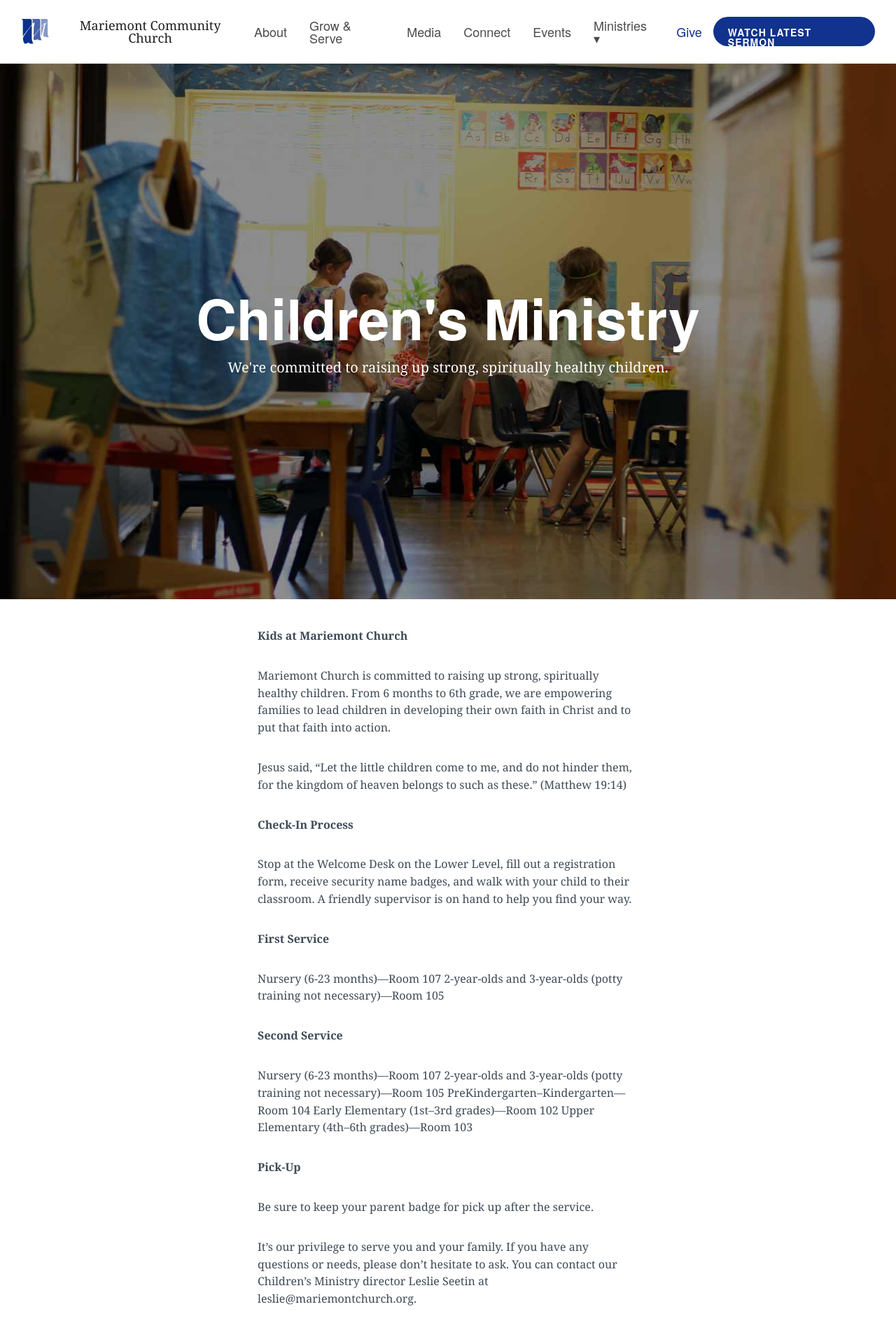
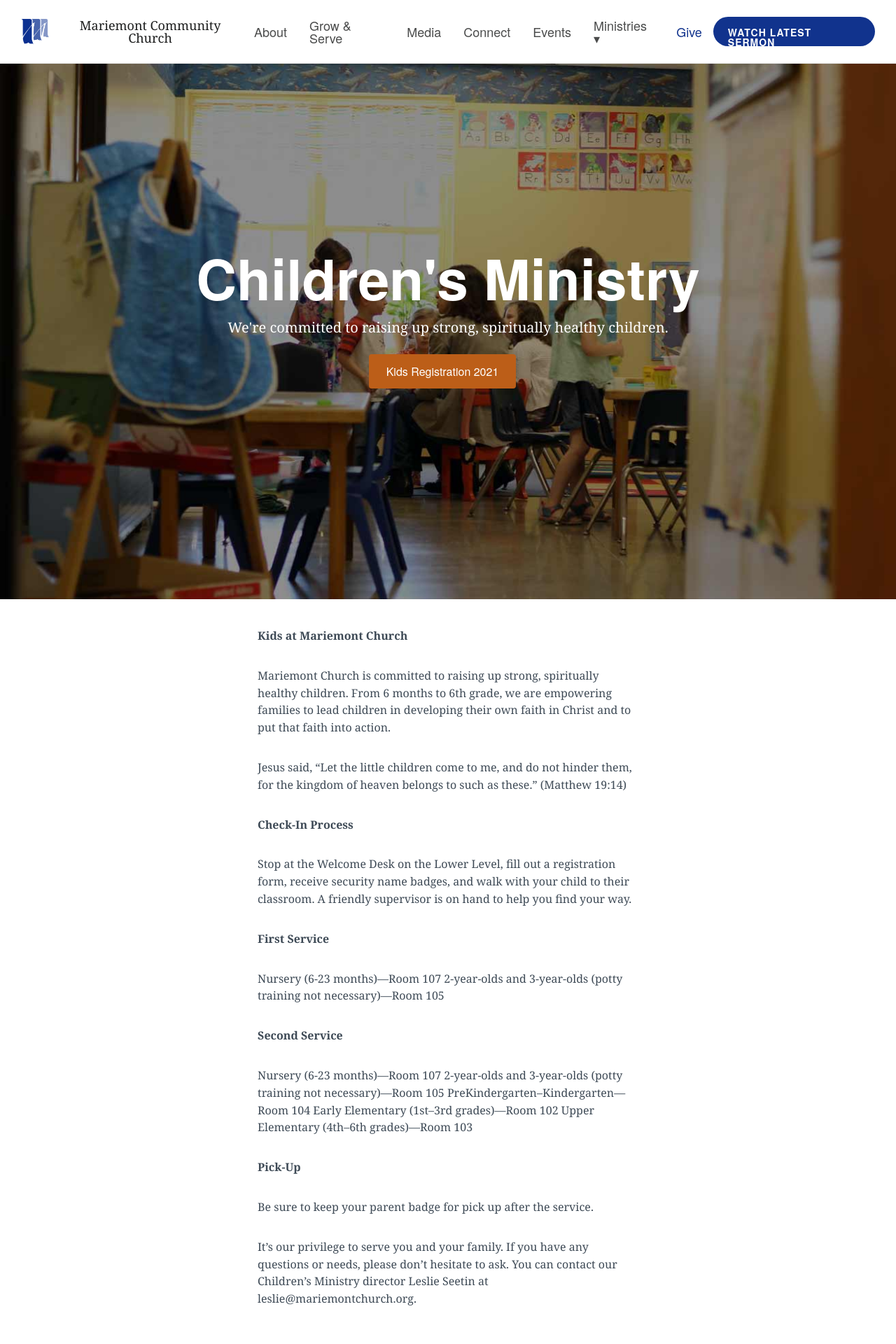
Before and after one commit to lukemoderwell/mariemont, a Jekyll site: the page built from kids.md, in a window 1280 px wide. Shown: the top 1920 px of the page at 70% size. Built offline with Jekyll 4.4.1, drawn with Linux system fonts in a browser that asks for light colours; nearby versions of some CDN libraries.

Commit message:
add kids registration 2021 and hero buttons

```diff
--- a/_config.yml
+++ b/_config.yml
@@ -40,6 +40,8 @@
     bg_color: ''
     hero_image: ''
     hasHero: false
+    hero_cta_link: ''
+    hero_cta_text: ''
     hasDownload: false
     download:
       file:
--- a/_layouts/page.html
+++ b/_layouts/page.html
@@ -5,31 +5,49 @@
 {% if page.hasDownload == true %}
 <div class="page_downloadBar">
   <span class="page_downloadInfo">{{ page.download.info }}</span>
-  <a href="{{ page.download.file }}" class="btn btn--small btn--primary">{{ page.download.cta }}</a>
+  <a href="{{ page.download.file }}" class="btn btn--small btn--primary"
+    >{{ page.download.cta }}</a
+  >
 </div>
-{% endif %}
-{% if page.hasHero == true %}
-  <div class="page_hero" style="background-image: url('{{ page.hero_image }}'); background-size: cover;">
+{% endif %} {% if page.hasHero == true %}
+<div
+  class="page_hero"
+  style="background-image: url('{{ page.hero_image }}'); background-size: cover;"
+>
   {% else %}
   <div class="page_header" style="background-color: {{ page.bg_color }};">
     {% endif %}
     <div class="page_heroText">
       <h2 class="page_heading">{{ page.heading }}</h2>
       <h3 class="page_leadIn">{{ page.lead_in }}</h3>
-    {% if page.title == 'Grow' %}
+      {% if page.hero_cta_link.size > 0 %}
       <div class="page_heroButtonGroup">
-      <a href="/small-groups" class="btn btn--small btn--secondary">Find A Small Group</a>
-      <a href="/uploads/TheWayBklt_Jan2017.pdf" class="btn btn--small btn--secondary">Following Jesus</a>
-      <a href="/serve" class="btn btn--small btn--secondary">Serving Opportunities</a>
-      <a href="/membership" class="btn btn--small btn--secondary">Membership</a>
+        <a href="{{ page.hero_cta_link }}" class="btn btn--tertiary"
+          >{{page.hero_cta_text}}</a
+        >
+      </div>
+      {% endif %} {% if page.title == 'Grow' %}
+      <div class="page_heroButtonGroup">
+        <a href="/small-groups" class="btn btn--small btn--secondary"
+          >Find A Small Group</a
+        >
+        <a
+          href="/uploads/TheWayBklt_Jan2017.pdf"
+          class="btn btn--small btn--secondary"
+          >Following Jesus</a
+        >
+        <a href="/serve" class="btn btn--small btn--secondary"
+          >Serving Opportunities</a
+        >
+        <a href="/membership" class="btn btn--small btn--secondary"
+          >Membership</a
+        >
       </div>
       {% endif %}
     </div>
   </div>
   <div class="container page_content">
-  {% if page.content %}
-    {{ content }}
-  {% endif %}
+    {% if page.content %} {{ content }} {% endif %}
   </div>
   {% if page.title == 'About' %}
   <div class="container">
@@ -39,3 +57,4 @@
     {% include staff-grid.html %}
   </div>
   {% endif %}
+</div>
--- a/assets/stylesheets/components/_button.scss
+++ b/assets/stylesheets/components/_button.scss
@@ -44,6 +44,15 @@
   }
 }
 
+.btn--tertiary {
+  background: $color-mcc-orange;
+  color: $color--white;
+
+   &:hover {
+    background: darken($color-mcc-orange, 10%);
+  }
+}
+
 .footer_btn {
   width: 100%;
   margin-top: 20px;
--- a/assets/stylesheets/components/_page.scss
+++ b/assets/stylesheets/components/_page.scss
@@ -75,7 +75,7 @@
   font-size: $fs-4;
   color: $color--black-90;
 
-	@media(min-width: $med) {
+  @media (min-width: $med) {
     text-align: left;
   }
 }
@@ -108,7 +108,6 @@
   }
 }
 
-
 /*Download Bar */
 .page_downloadBar {
   display: -webkit-box;
@@ -125,7 +124,7 @@
   padding: $unit-3 $unit-5;
   text-align: center;
   color: $color--white;
-	background-color: $color--dark-gray;
+  background-color: $color-mcc-orange;
 
   .page_downloadInfo {
     display: none;
--- a/kids.md
+++ b/kids.md
@@ -1,11 +1,13 @@
 ---
 title: Kids
 date: 2016-10-18 20:18:00 -04:00
-permalink: "/kids/"
+permalink: '/kids/'
 position: 6
 is_ministry: true
-hero_image: "/uploads/kids-club.jpg"
+hero_image: '/uploads/kids-club.jpg'
 hasHero: true
+hero_cta_link: 'https://mariemontchurch.churchcenter.com/people/forms/161980'
+hero_cta_text: 'Kids Registration 2021'
 hasDownload: false
 heading: Children's Ministry
 lead_in: We're committed to raising up strong, spiritually healthy children.
```
Lines whose indentation alone changed are shown as unchanged.
